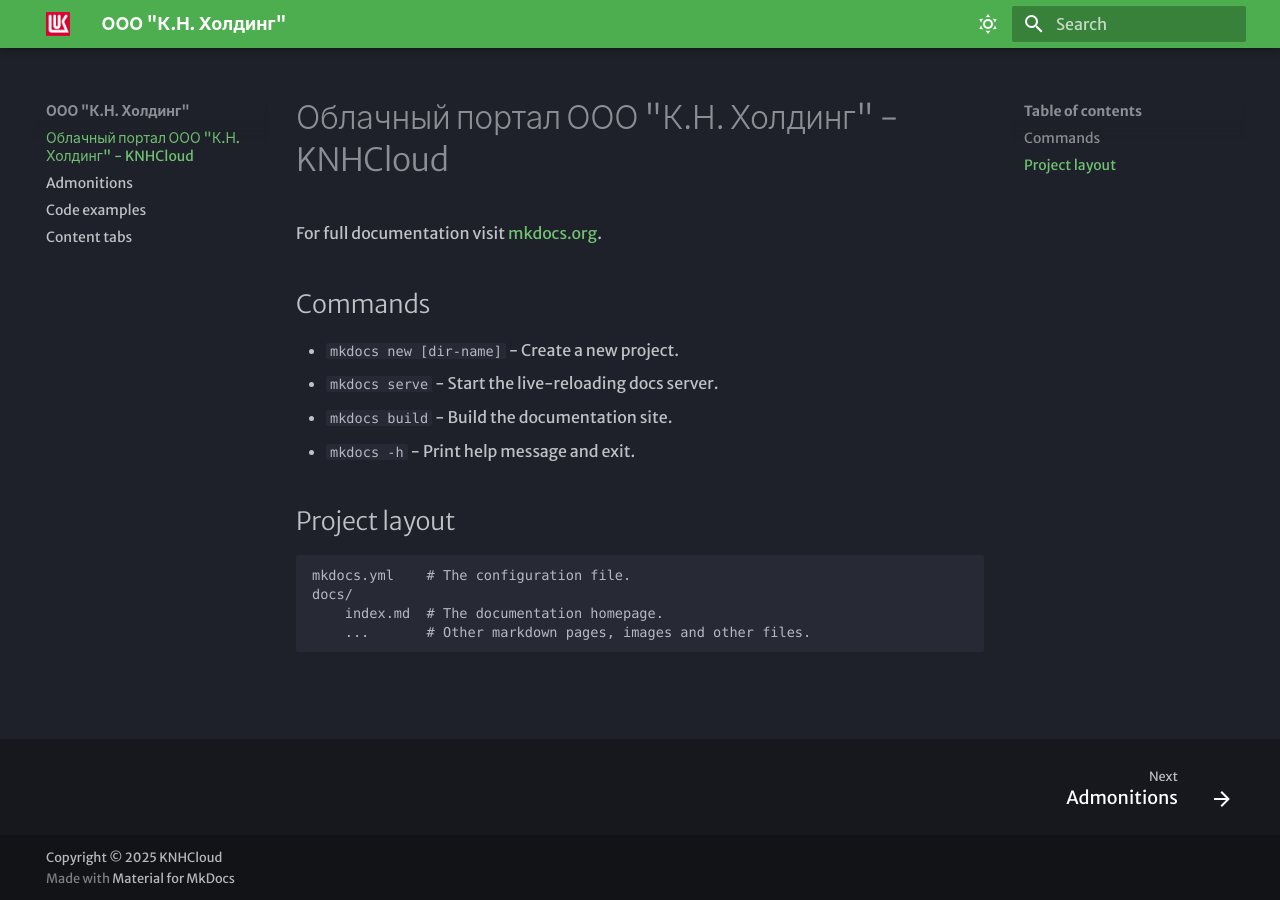
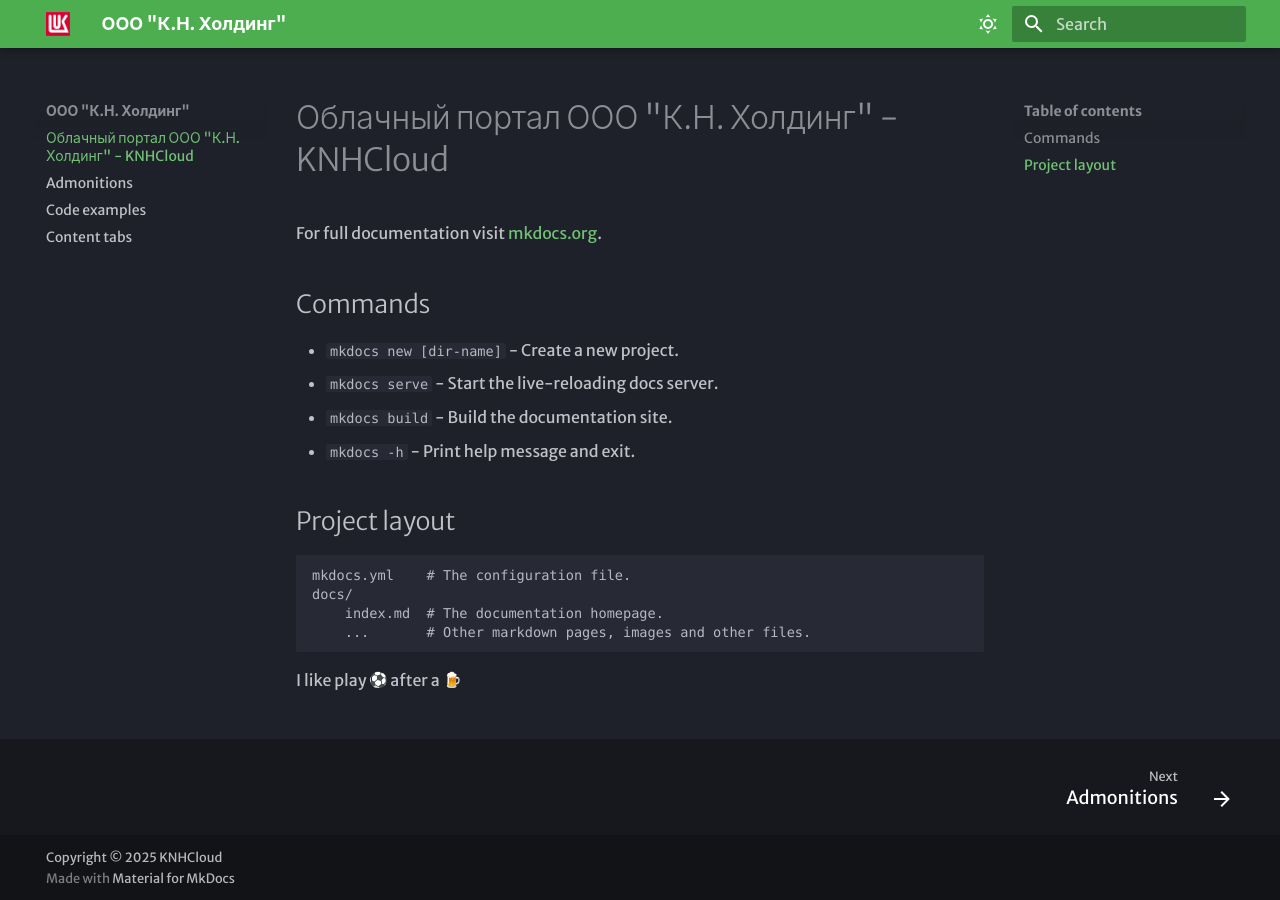
Before and after one commit to sihuannewrise/knh-mkdocs, an MkDocs documentation site: the page built from docs/index.md, in a window 1280 px wide. Built offline with MkDocs 1.6.1 and Material for MkDocs 9.7.7, drawn with Linux system fonts in a browser that asks for light colours; emoji names are drawn with the system emoji font; some web fonts are replaced.

Commit message:
init commit

```diff
--- a/docs/index.md
+++ b/docs/index.md
@@ -15,3 +15,5 @@
     docs/
         index.md  # The documentation homepage.
         ...       # Other markdown pages, images and other files.
+
+I like play :soccer: after a :beer:
```
